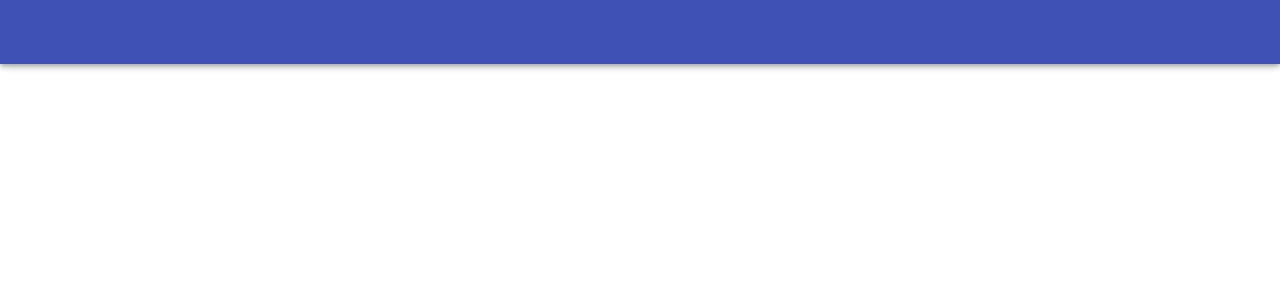
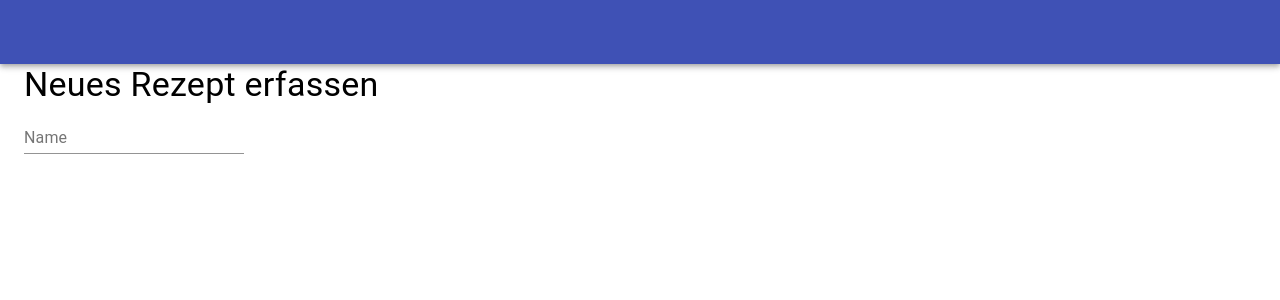
Before and after one commit to ntruessel/broccoli, a React (Create React App) app in the folder web/: page / in a window 1280 px wide. Both pictures are taken after a click on the button 1236 px from the left and 756 px from the top of the page. Shown: the top 300 px of the page. Built offline with nearby package versions, Linux system fonts and the light colour scheme.

Commit message:
Start Recipe Creation

```diff
--- a/web/src/App.tsx
+++ b/web/src/App.tsx
@@ -1,6 +1,6 @@
 import React from 'react';
 import { BrowserRouter as Router, Route, Switch } from 'react-router-dom';
-import { AppBar, Container, Toolbar } from '@material-ui/core';
+import { AppBar, Container, styled, Toolbar } from '@material-ui/core';
 import { RecipeOverview } from './pages/RecipeOverview';
 import { CreateRecipe } from './pages/CreateRecipe';
 import { routes } from './utils/routes';
@@ -8,7 +8,7 @@ import { routes } from './utils/routes';
 function App() {
     return <>
         <Router>
-            <AppBar position="fixed">
+            <AppBar position="sticky">
                 <Toolbar/>
             </AppBar>
             <Container>
--- a/web/src/pages/CreateRecipe.tsx
+++ b/web/src/pages/CreateRecipe.tsx
@@ -1,5 +1,11 @@
+import { TextField, Typography } from '@material-ui/core';
 import React from 'react';
 
 export function CreateRecipe() {
-    return <></>
+    return <>
+        <Typography variant="h4">Neues Rezept erfassen</Typography>
+        <form>
+            <TextField name="name" label="Name"/>
+        </form>
+    </>;
 }
```
